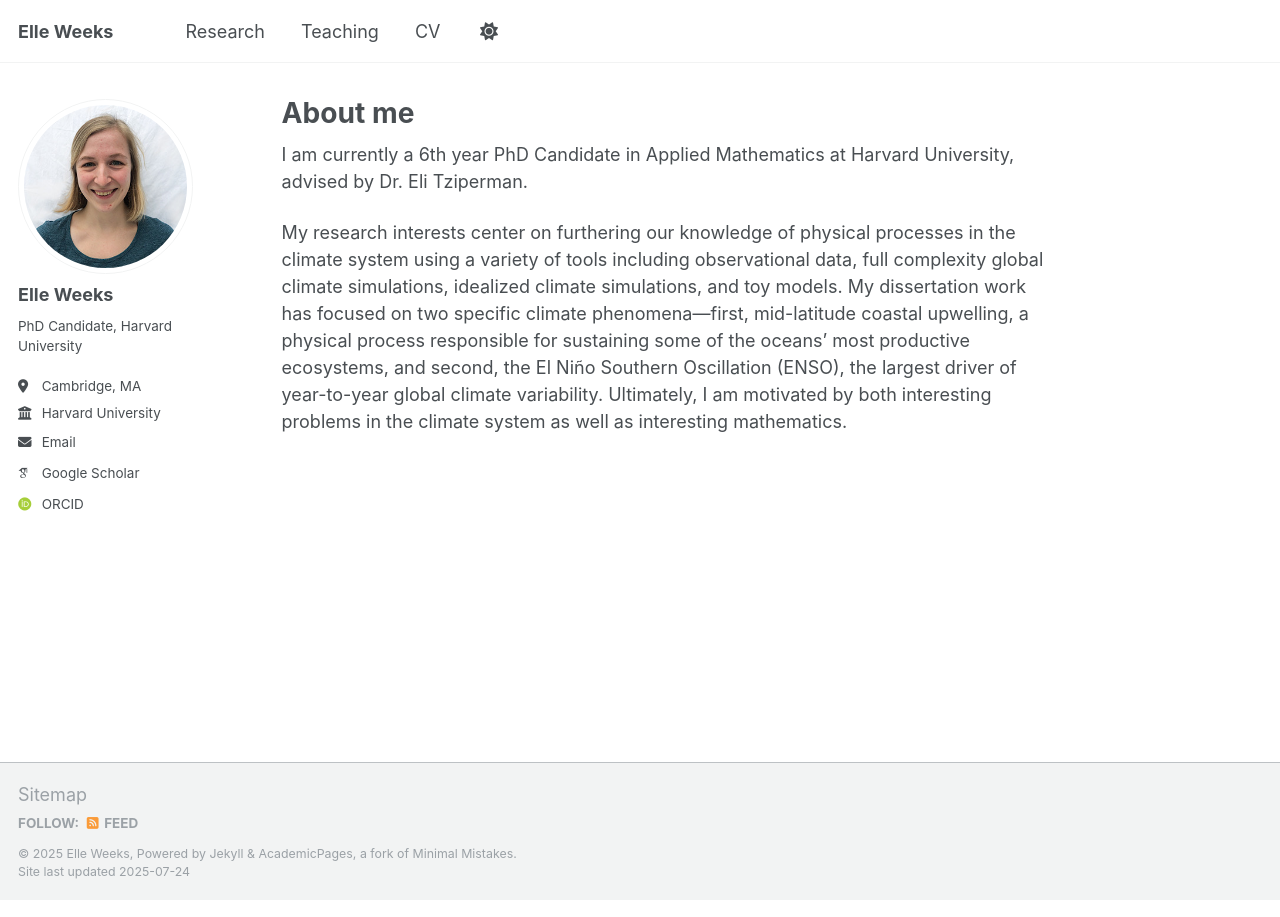
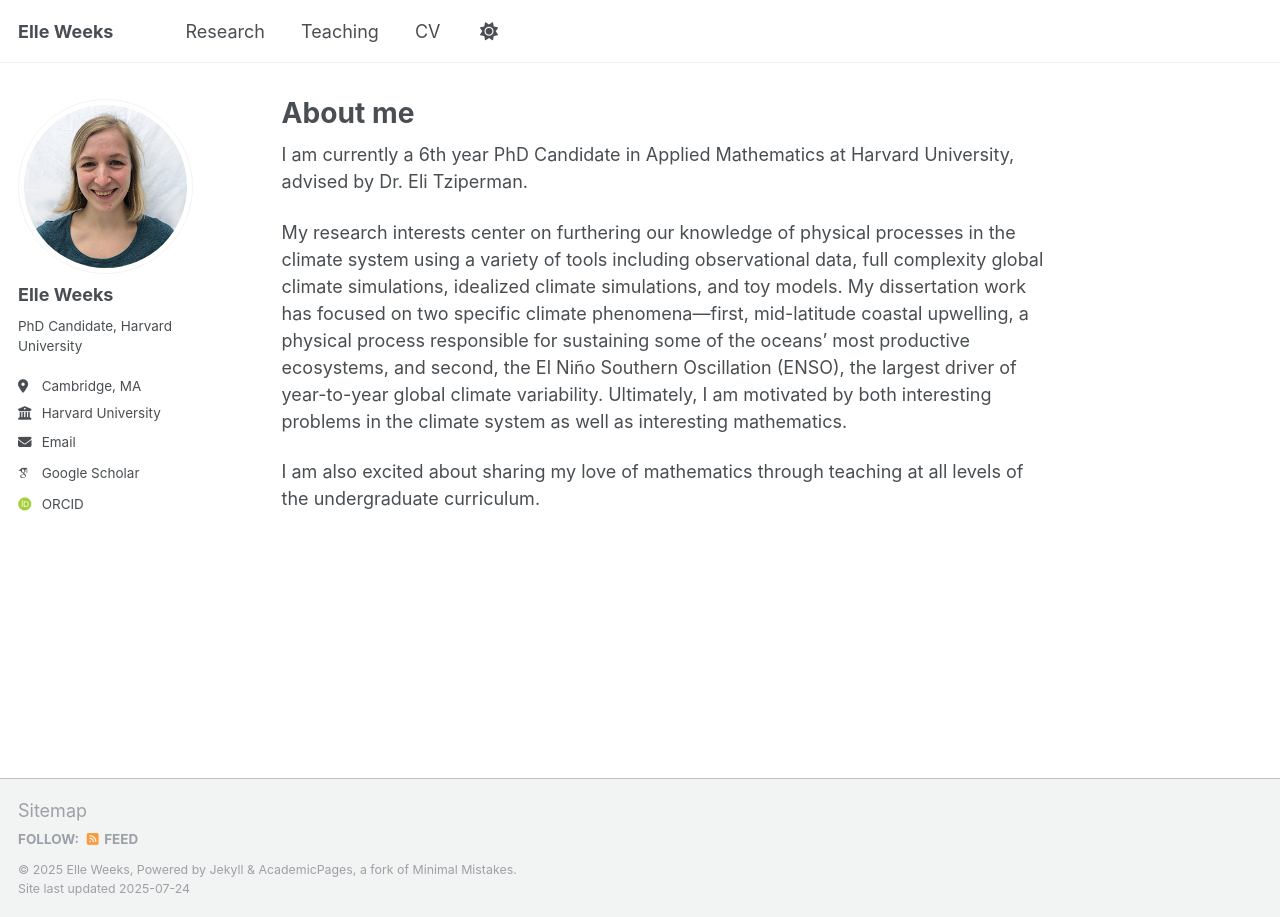
Before and after one commit to elleweeks/elleweeks.github.io, a Jekyll site: the page built from _pages/about.md, in a window 1280 px wide. Built offline with Jekyll 4.4.1, drawn with Linux system fonts in a browser that asks for light colours; some web fonts are replaced; a script that is not in the unit is left out.

Commit message:
Update about.md

```diff
--- a/_pages/about.md
+++ b/_pages/about.md
@@ -11,3 +11,5 @@ redirect_from:
 I am currently a 6th year PhD Candidate in Applied Mathematics at Harvard University, advised by Dr. Eli Tziperman.
 
 My research interests center on furthering our knowledge of physical processes in the climate system using a variety of tools including observational data, full complexity global climate simulations, idealized climate simulations, and toy models. My dissertation work has focused on two specific climate phenomena—first, mid-latitude coastal upwelling, a physical process responsible for sustaining some of the oceans’ most productive ecosystems, and second, the El Niño Southern Oscillation (ENSO), the largest driver of year-to-year global climate variability. Ultimately, I am motivated by both interesting problems in the climate system as well as interesting mathematics.
+
+I am also excited about sharing my love of mathematics through teaching at all levels of the undergraduate curriculum.
```
